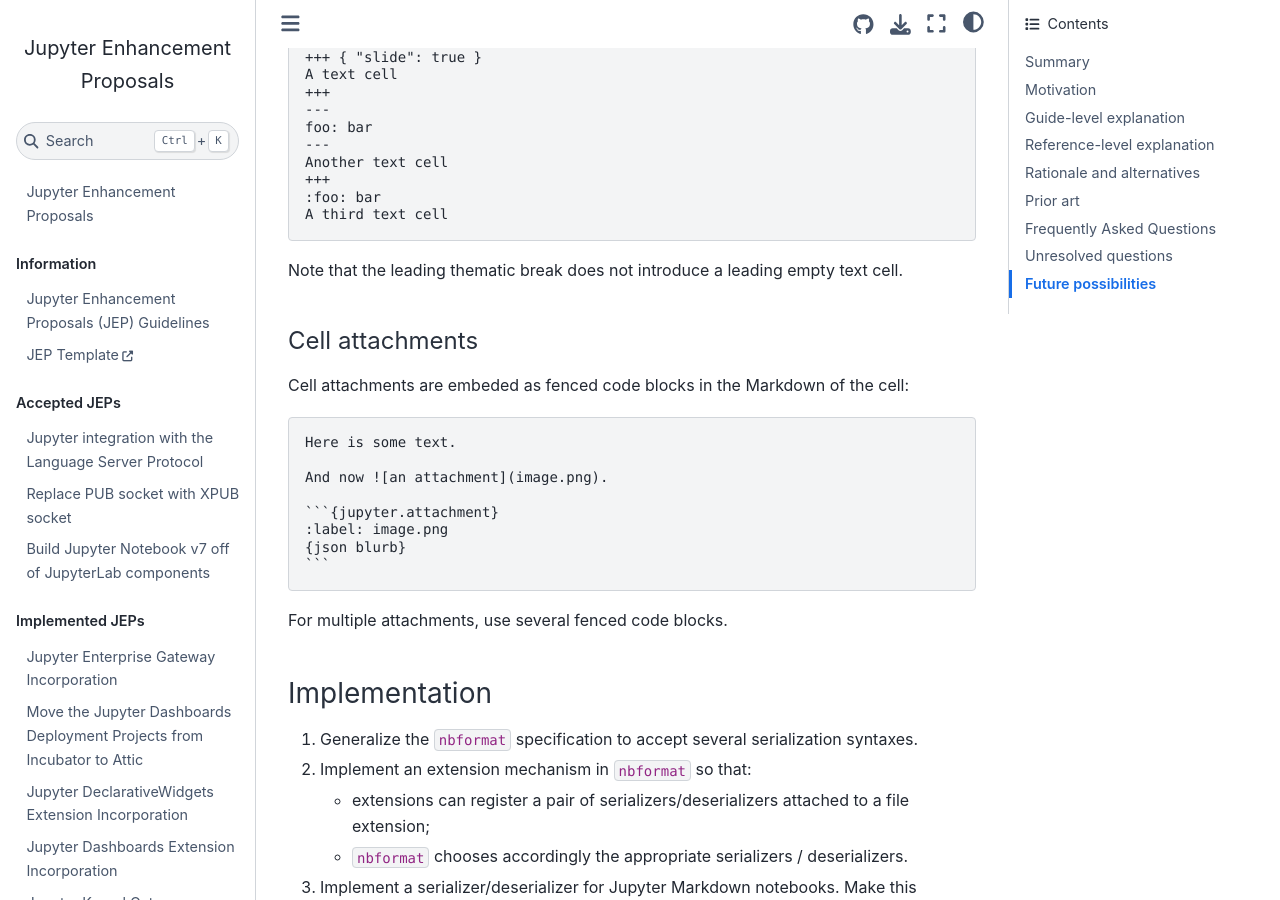
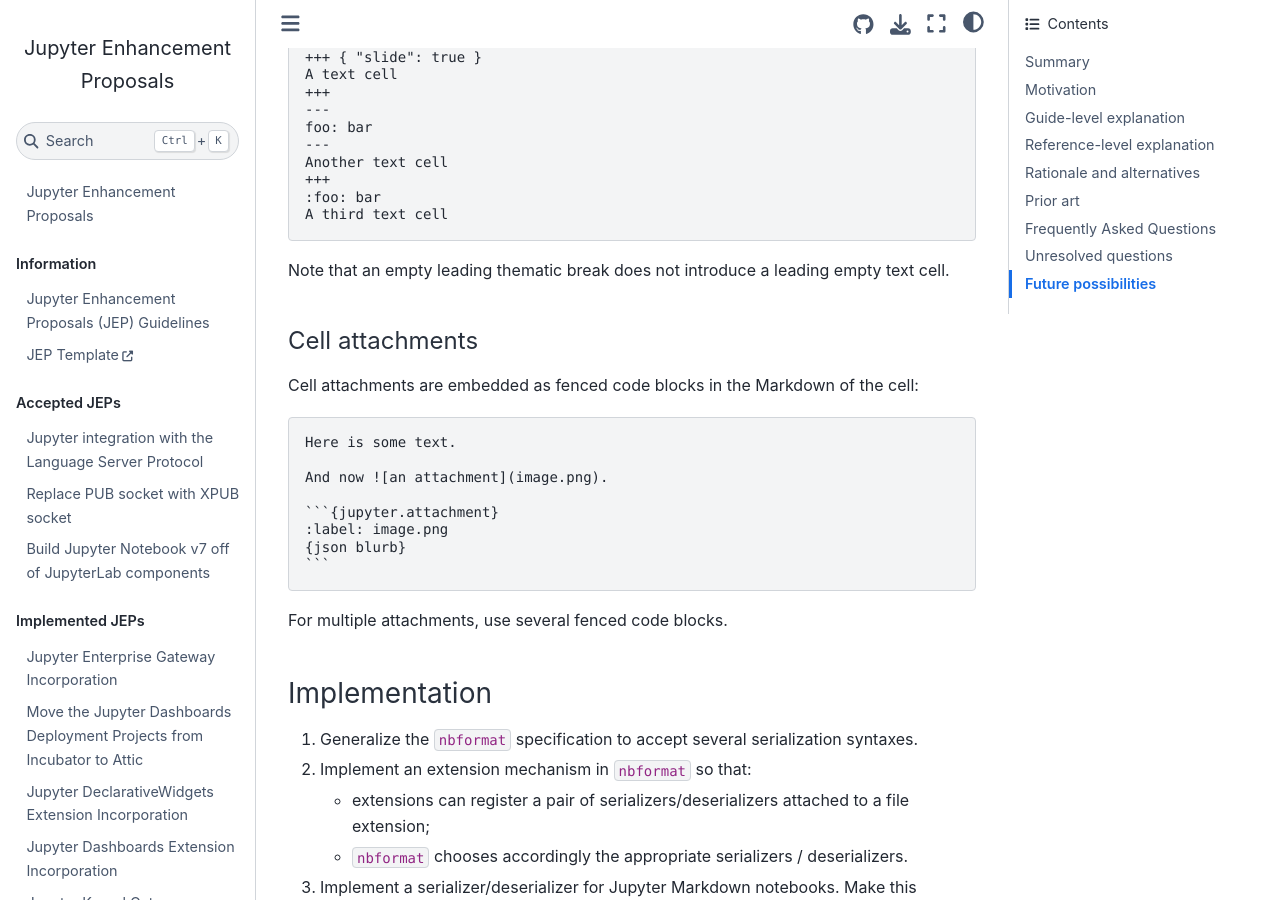
Before and after one commit to jupyter/enhancement-proposals, a Jupyter Book: the page built from 102-markdown-based-notebooks/markdown-based-notebooks.md, in a window 1280 px wide and 900 px high, scrolled down 9203 px. Built offline with Jupyter Book 1.0.4 settings and Sphinx 7.4.7 and the Sphinx Book theme 1.1.4, drawn with Linux system fonts in a browser that asks for light colours.

Commit message:
Clarify note about empty leading thematic break

```diff
--- a/102-markdown-based-notebooks/markdown-based-notebooks.md
+++ b/102-markdown-based-notebooks/markdown-based-notebooks.md
@@ -394,11 +394,11 @@
     :foo: bar
     A third text cell
 
-Note that the leading thematic break does not introduce a leading empty text cell.
+Note that an empty leading thematic break does not introduce a leading empty text cell.
 
 #### Cell attachments
 
-Cell attachments are embeded as fenced code blocks in the Markdown of the cell:
+Cell attachments are embedded as fenced code blocks in the Markdown of the cell:
 
     Here is some text.
 
```
